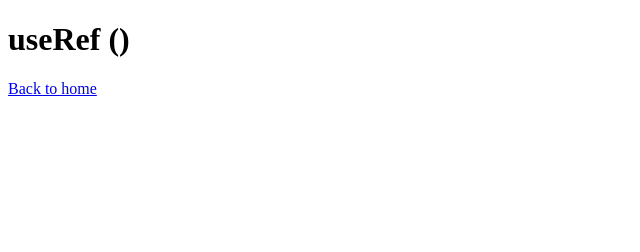
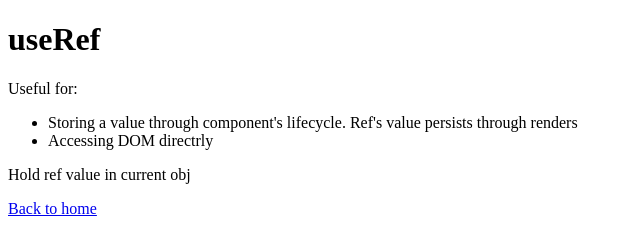
Before and after one commit to VernerKeel/learning-react-live-testing, a Gatsby site: page /hooks/use-ref in a window 1280 px wide. Shown: the whole page, without its empty margins (0-640 px from the left). Built offline with nearby package versions, Linux system fonts and the light colour scheme; Gatsby itself is replaced by a stand-in of ours.

Commit message:
Deep learning useRef()

```diff
--- a/src/pages/hooks/use-ref.js
+++ b/src/pages/hooks/use-ref.js
@@ -2,9 +2,26 @@ import React, { useRef } from "react"
 import { Link } from "gatsby"
 
 const UseRefPage = () => {
+  const holdValueInRef = useRef(null)
+  // Store value in current obj
+
+  console.log(holdValueInRef) // logs full p obj with all possible data slots and methods
+  holdValueInRef.current = "yo"
+  console.log(holdValueInRef.current) // logs yo
+
   return (
     <>
-      <h1>useRef ()</h1>
+      <h1>useRef</h1>
+      <p>Useful for:</p>
+      <ul>
+        <li>
+          Storing a value through component's lifecycle. Ref's value persists
+          through renders
+        </li>
+        <li>Accessing DOM directrly</li>
+      </ul>
+      <p ref={holdValueInRef}>Hold ref value in current obj</p>
+
       <Link to="/">Back to home</Link>
     </>
   )
```
